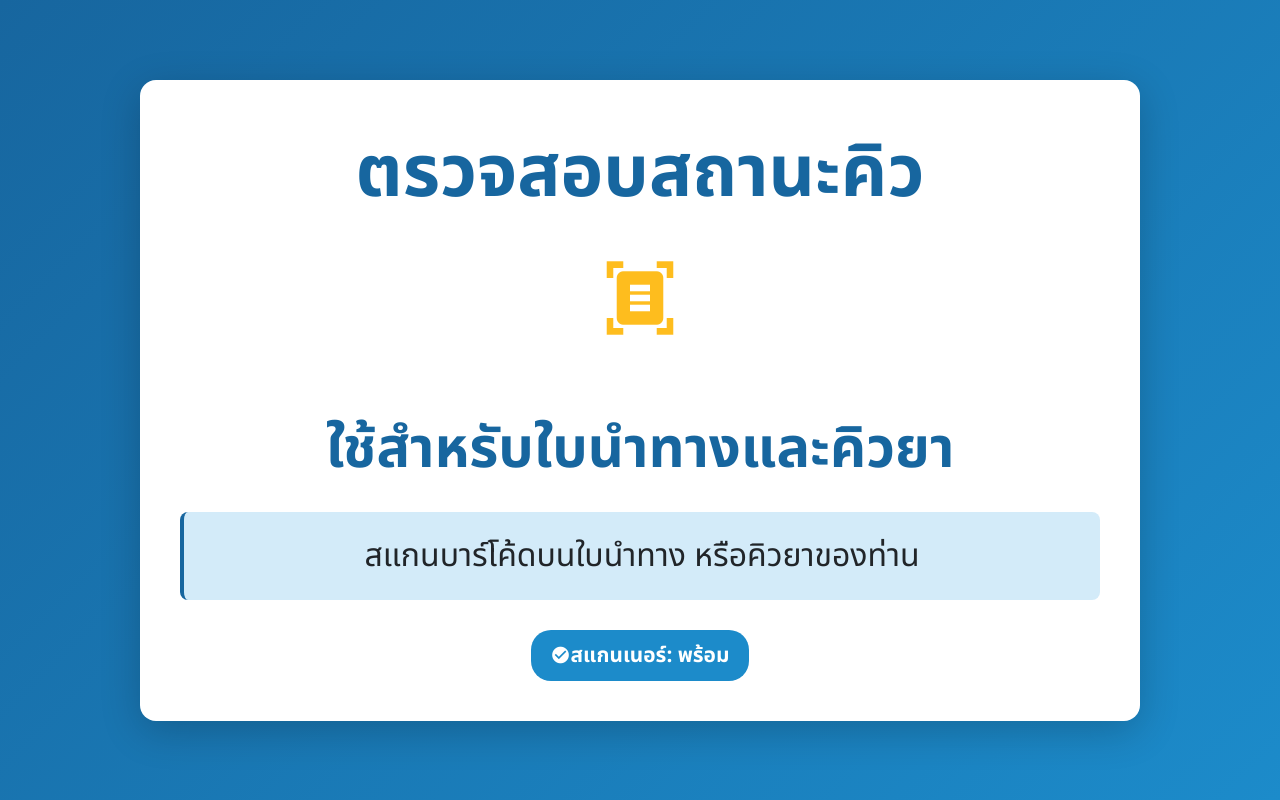
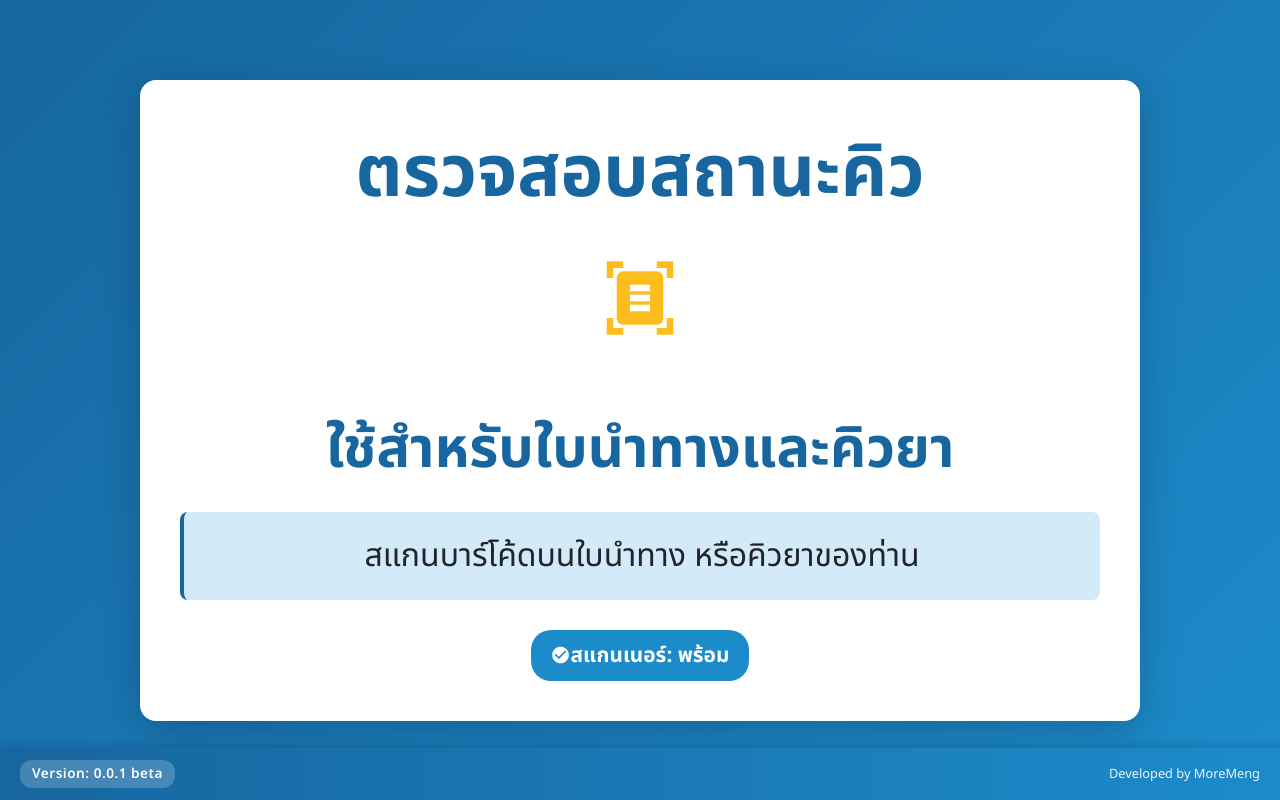
Before and after one commit to MoreMeng/kiosk-checkpoint, a website: page public/index.html in a window 1280 px wide. Drawn offline with Linux system fonts and the light colour scheme.

Commit message:
feat: add footer with version and developer information; update error message for clarity Request header field cache-control is not allowed by Access-Control-Allow-Headers in preflight response Fixes #1

```diff
--- a/_styles/styles.scss
+++ b/_styles/styles.scss
@@ -412,3 +412,33 @@ body {
     color: $accent-yellow;
     margin-bottom: $spacing-lg;
 }
+
+/* Footer */
+.app-footer {
+    position: fixed;
+    bottom: 0;
+    left: 0;
+    width: 100%;
+    background: linear-gradient(90deg, $primary-dark 0%, $primary-bright 100%);
+    color: white;
+    padding: $spacing-sm $spacing-lg;
+    display: flex;
+    justify-content: space-between;
+    align-items: center;
+    font-size: 0.85rem;
+    z-index: 999;
+    box-shadow: 0 -2px 8px rgba(0, 0, 0, 0.15);
+}
+
+.app-footer .version {
+    font-weight: 600;
+    background: rgba(255, 255, 255, 0.2);
+    padding: 4px 12px;
+    border-radius: 12px;
+    letter-spacing: 0.5px;
+}
+
+.app-footer .developer {
+    opacity: 0.9;
+    font-size: 0.8rem;
+}
--- a/public/index.html
+++ b/public/index.html
@@ -87,6 +87,12 @@
         <span class="material-icons icon-small">cloud_off</span> ออฟไลน์ - ระบบจะ retry อัตโนมัติ
     </div>
 
+    <!-- Footer -->
+    <footer class="app-footer">
+        <span class="version">Version: 0.0.1 beta</span>
+        <span class="developer">Developed by MoreMeng</span>
+    </footer>
+
     <script src="js/scanner.js"></script>
     <script src="js/api-client.js"></script>
     <script src="js/app.js"></script>
--- a/public/js/app.js
+++ b/public/js/app.js
@@ -82,7 +82,7 @@ class KioskApp {
                     'จะทดลองส่งอีกครั้งเมื่อเชื่อมต่อได้'
                 );
             } else {
-                this.showError('ไม่พบข้อมูล\n\nกรุณาตรวจสอบรหัสผู้ป่วย');
+                this.showError('ไม่พบข้อมูล\n\nกรุณาตรวจสอบเลขคิวของท่านอีกครั้ง');
             }
 
             this.showScreen('error');
```
Also changed, not shown: public/css/styles.min.css, 1 other file.
